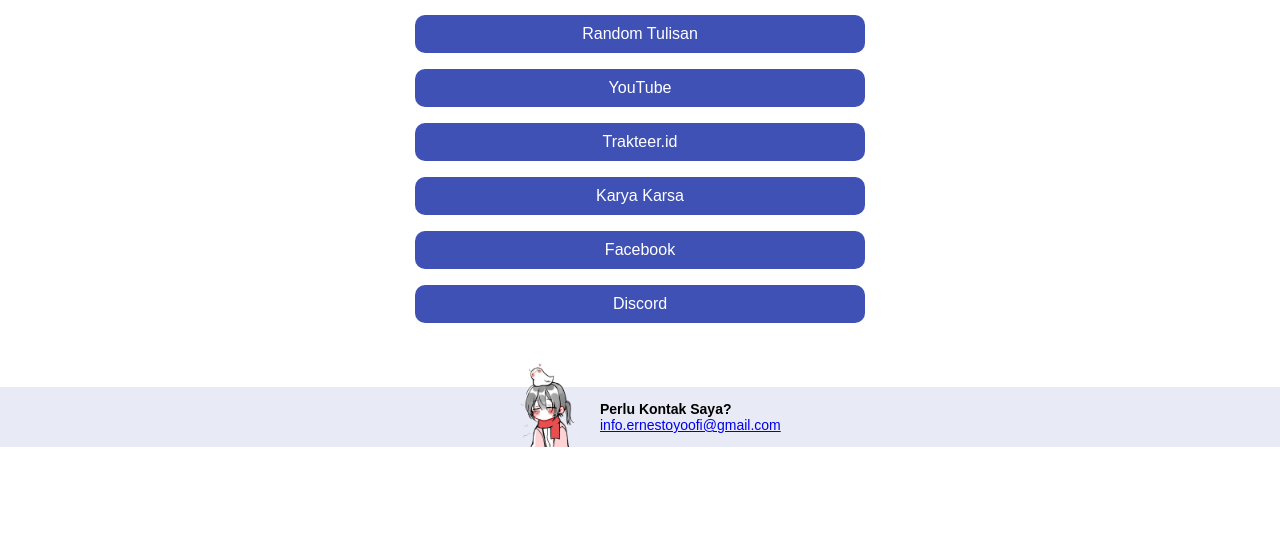
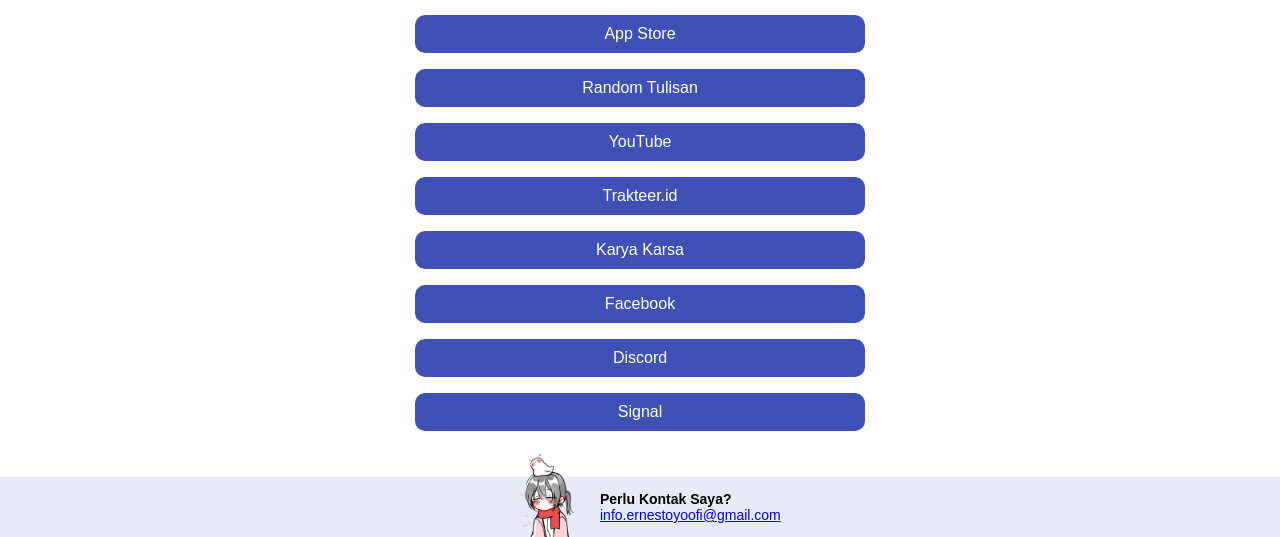
Before and after one commit to ernestoyoofi/blnk, a plain HTML site: page index.html in a window 1280 px wide. Shown: the part 453-990 px from the top of the page. Before the commit the page ends 900 px from the top, so only its background shows below. Drawn offline with Linux system fonts and the light colour scheme; a web font is replaced by a local one.

Commit message:
Update index.html

```diff
--- a/index.html
+++ b/index.html
@@ -37,12 +37,14 @@
         </div>
         <div class="buttonlink">
           <a href="https://ernestoyoofi.github.io">Artikel</a>
+          <a href="https://ernestoyoofi.github.io/project-app/">App Store</a>
           <a href="https://ernestoyoofi.wordpress.com">Random Tulisan</a>
           <a href="https://youtube.com/ErnestoYoofi">YouTube</a>
           <a href="https://trakteer.id/ernestoyoofi">Trakteer.id</a>
           <a href="https://karyakarsa.com/ErnestoYoofi">Karya Karsa</a>
           <a href="https://facebook.com/">Facebook</a>
           <a href="https://mzsl.vercel.app/sweetdream">Discord</a>
+          <a href="https://mzsl.vercel.app/mzeaneko">Signal</a>
           <!-- <div class="view-more-link"><span>Lihat lebih banyak?</span><p>Klik disini</p></div> -->
         </div>
       </div>
```
